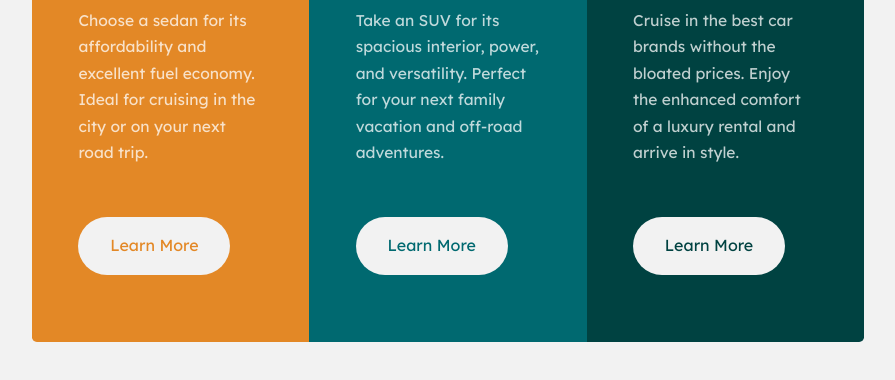
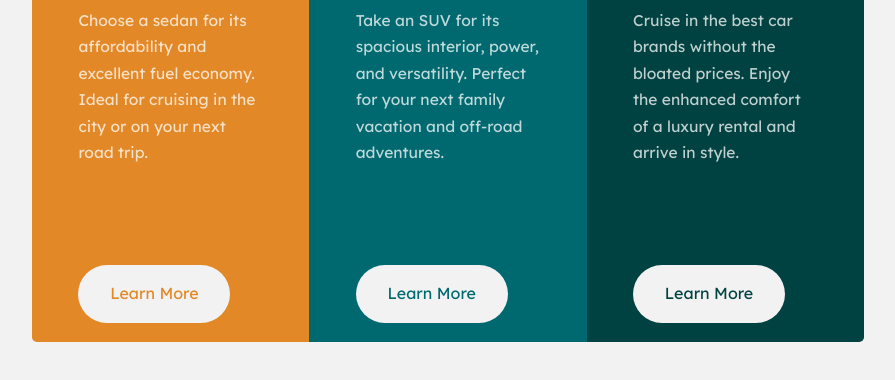
Before and after one commit to Md1amiin/3-column-preview-card-component-main, a plain HTML site: page index.html in a window 1280 px wide. Shown: the part 322-702 px from the top of the page, without its empty margins (192-1087 px from the left). Drawn offline with Linux system fonts and the light colour scheme.

Commit message:
Desktop version 1

```diff
--- a/styles.scss
+++ b/styles.scss
@@ -130,7 +130,7 @@
                 padding: 0.95rem;
                 border-radius: 2rem;
                 @media screen and (min-width: 600px) {
-                     margin-top: 2rem;
+                     margin-top: 5rem;
                 }
                 &:hover {
                     color: $neutral-color-white;
```
Also changed, not shown: dist/styles.css.
